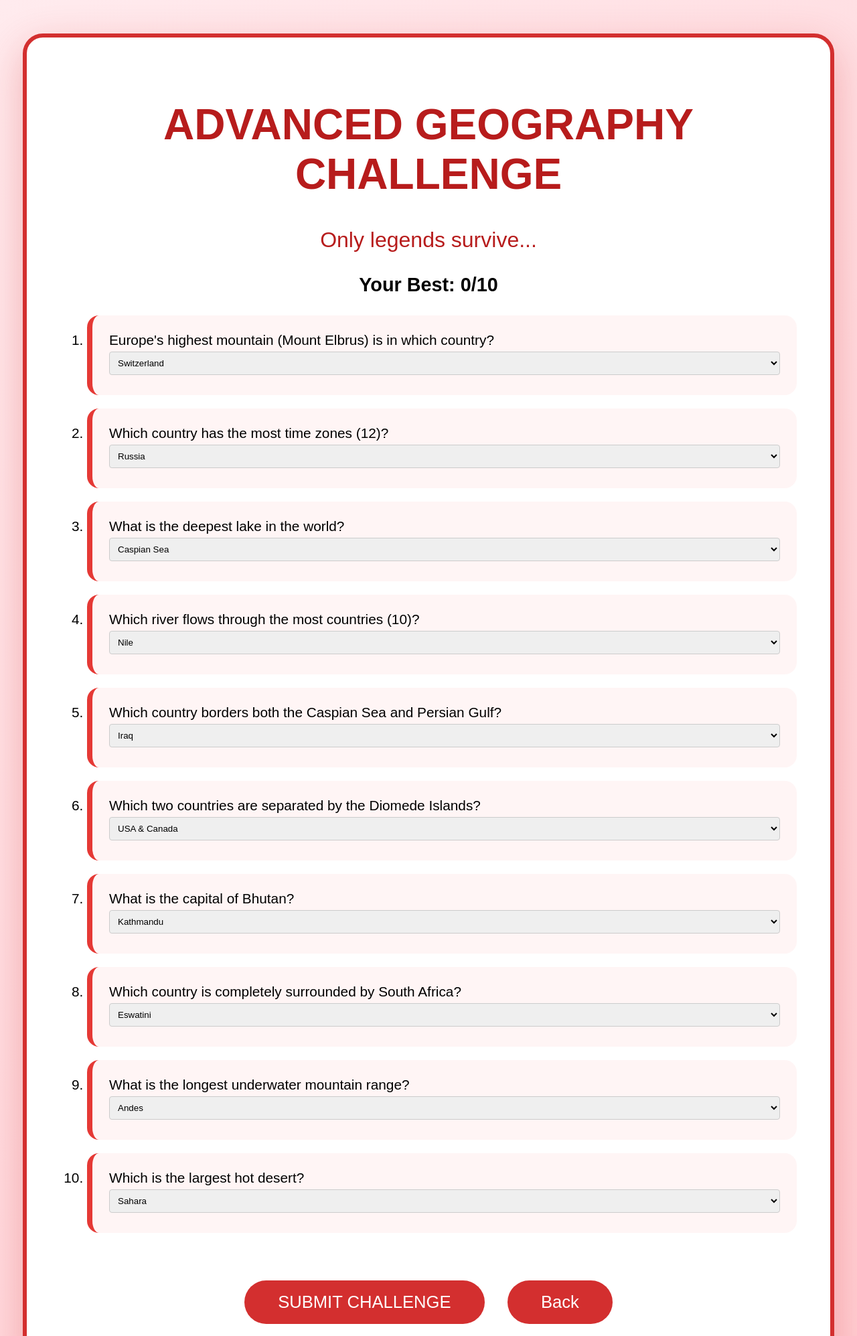
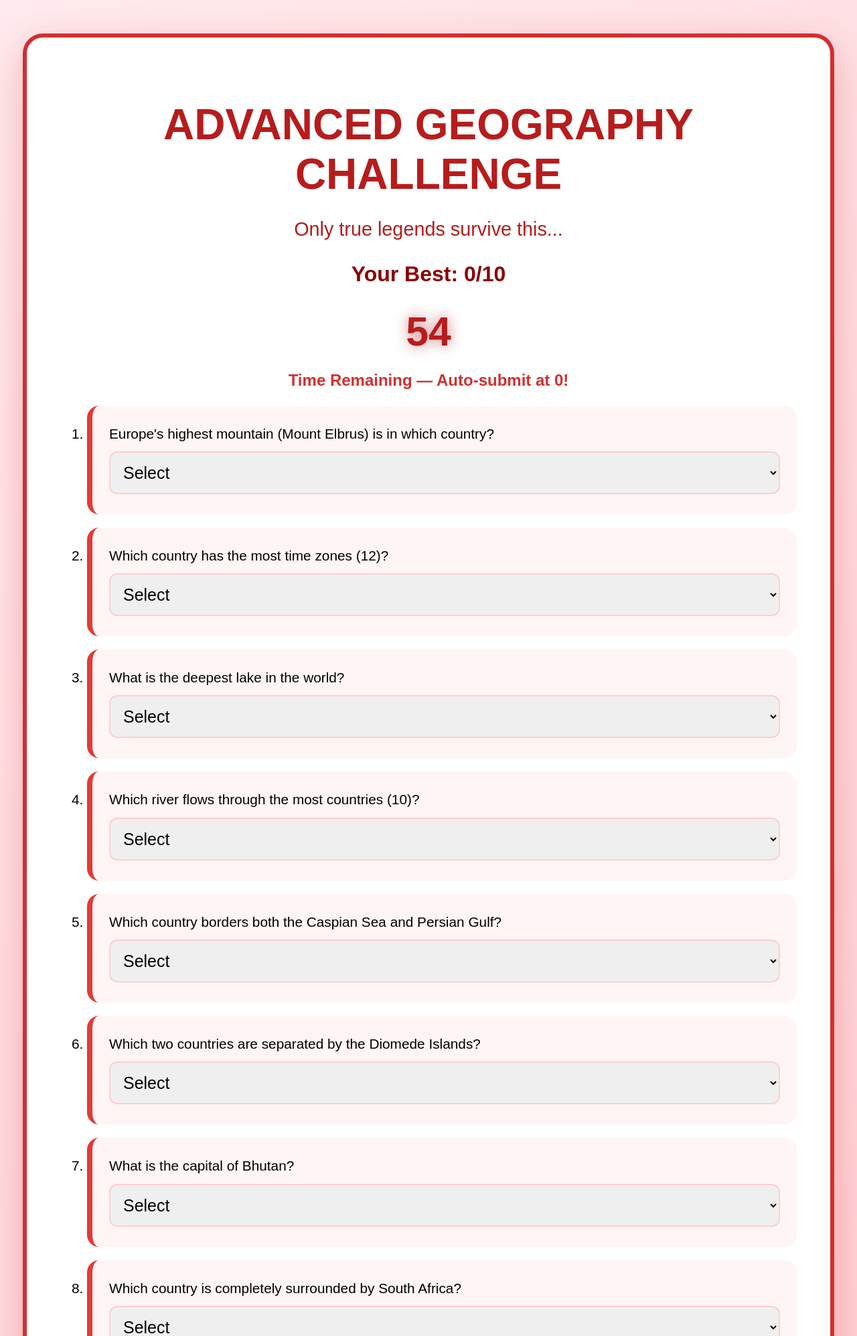
Before and after one commit to mikedon2008/Assessment2, a Flask app: page /advanced_quiz in a window 1280 px wide. Shown: the top 1995 px of the page at 67% size. Run offline with Flask 3, Linux system fonts and the light colour scheme; a user stored in the database is signed in; data comes from the database, SQL or seed files in the repository; both versions use the stored data as it was after the commit.

Commit message:
did final update for the table in the adming portal to see if it works, as it need to be record as the player's time

```diff
--- a/Templates/advanced_quiz.html
+++ b/Templates/advanced_quiz.html
@@ -1,71 +1,125 @@
 <!DOCTYPE html>
 <html>
 <head>
-    <title>ADVANCED CHALLENGE - MIKEDON</title>
+    <title>ADVANCED GEOGRAPHY CHALLENGE</title>
     <link rel="stylesheet" href="/static/styles.css">
     <style>
         body { background: linear-gradient(135deg, #ffebee, #ffcdd2); padding: 20px; font-family: Arial; }
         .box { max-width: 1100px; margin: 30px auto; background: white; padding: 50px; border-radius: 30px;
                box-shadow: 0 20px 60px rgba(211,47,47,0.3); border: 6px solid #d32f2f; text-align: center; }
-        h1 { color: #b71c1c; font-size: 4em; }
+        h1 { color: #b71c1c; font-size: 4em; margin-bottom: 20px; }
         li { background: #fff5f5; padding: 25px; margin: 20px 0; border-radius: 18px; border-left: 8px solid #e53935;
-             text-align: left; font-size: 1.3em; }
-        button { background: #d32f2f; color: white; padding: 18px 50px; font-size: 1.6em; border: none;
-                 border-radius: 50px; margin: 15px; cursor: pointer; }
+             text-align: left; font-size: 1.3em; line-height: 1.6; }
+        select { width: 100%; padding: 15px; font-size: 1.2em; border: 2px solid #ffcdd2; border-radius: 12px; margin-top: 10px; }
+        button { background: #d32f2f; color: white; padding: 20px 60px; font-size: 1.6em; border: none;
+                 border-radius: 50px; cursor: pointer; margin: 20px 10px; box-shadow: 0 10px 30px rgba(211,47,47,0.4); }
+        button:hover { background: #b71c1c; transform: translateY(-3px); }
         .wrong { color: red; font-weight: bold; }
         .correct { color: green; font-weight: bold; }
+        .perfect { color: gold; font-size: 3em; text-shadow: 0 0 30px gold; font-weight: bold; }
+        .time { color: #d32f2f; font-size: 2.2em; font-weight: bold; margin: 20px 0; }
+        #timer {
+            font-size: 3.8em;
+            font-weight: bold;
+            color: #b71c1c;
+            margin: 20px 0;
+            text-shadow: 0 0 20px rgba(183, 28, 28, 0.6);
+        }
+        #timer.warning {
+            color: #8B0000;
+            animation: pulse 0.8s infinite;
+        }
+        @keyframes pulse {
+            0% { transform: scale(1); }
+            50% { transform: scale(1.15); }
+            100% { transform: scale(1); }
+        }
     </style>
 </head>
 <body>
 <div class="box">
     <h1>ADVANCED GEOGRAPHY CHALLENGE</h1>
-    <p style="font-size:2em;color:#b71c1c;">Only legends survive...</p>
-    <p style="font-size:1.8em;"><strong>Your Best: {{ high_score }}/10</strong></p>
+    <p style="font-size:1.8em; color:#b71c1c;">Only true legends survive this...</p>
+    <p style="font-size:2em; color:#8B0000;"><strong>Your Best: {{ high_score }}/10</strong></p>
+
+    <!-- LIVE 60-SECOND TIMER -->
+    <div id="timer">60</div>
+    <p style="font-size:1.5em; color:#d32f2f; font-weight:bold;">Time Remaining — Auto-submit at 0!</p>
 
     {% if not submitted %}
-    <form method="post">
+    <form method="post" id="quizForm">
         <ol>
             <li>Europe's highest mountain (Mount Elbrus) is in which country?<br>
-                <select name="q0" required><option value="0">Switzerland</option><option value="1">Italy</option><option value="2">Russia</option><option value="3">France</option></select></li>
+                <select name="q0" required><option value="">Select</option><option value="0">Switzerland</option><option value="1">Italy</option><option value="2">Russia</option><option value="3">France</option></select></li>
             <li>Which country has the most time zones (12)?<br>
-                <select name="q1" required><option value="0">Russia</option><option value="1">United States</option><option value="2">France</option><option value="3">China</option></select></li>
+                <select name="q1" required><option value="">Select</option><option value="0">Russia</option><option value="1">United States</option><option value="2">France</option><option value="3">China</option></select></li>
             <li>What is the deepest lake in the world?<br>
-                <select name="q2" required><option value="0">Caspian Sea</option><option value="1">Lake Baikal</option><option value="2">Lake Tanganyika</option><option value="3">Crater Lake</option></select></li>
+                <select name="q2" required><option value="">Select</option><option value="0">Caspian Sea</option><option value="1">Lake Baikal</option><option value="2">Lake Tanganyika</option><option value="3">Crater Lake</option></select></li>
             <li>Which river flows through the most countries (10)?<br>
-                <select name="q3" required><option value="0">Nile</option><option value="1">Amazon</option><option value="2">Danube</option><option value="3">Rhine</option></select></li>
+                <select name="q3" required><option value="">Select</option><option value="0">Nile</option><option value="1">Amazon</option><option value="2">Danube</option><option value="3">Rhine</option></select></li>
             <li>Which country borders both the Caspian Sea and Persian Gulf?<br>
-                <select name="q4" required><option value="0">Iraq</option><option value="1">Iran</option><option value="2">Azerbaijan</option><option value="3">Turkmenistan</option></select></li>
+                <select name="q4" required><option value="">Select</option><option value="0">Iraq</option><option value="1">Iran</option><option value="2">Azerbaijan</option><option value="3">Turkmenistan</option></select></li>
             <li>Which two countries are separated by the Diomede Islands?<br>
-                <select name="q5" required><option value="0">USA & Canada</option><option value="1">Russia & USA</option><option value="2">Japan & Russia</option><option value="3">Norway & Sweden</option></select></li>
+                <select name="q5" required><option value="">Select</option><option value="0">USA & Canada</option><option value="1">Russia & USA</option><option value="2">Japan & Russia</option><option value="3">Norway & Sweden</option></select></li>
             <li>What is the capital of Bhutan?<br>
-                <select name="q6" required><option value="0">Kathmandu</option><option value="1">Thimphu</option><option value="2">Ulaanbaatar</option><option value="3">Bandar Seri Begawan</option></select></li>
+                <select name="q6" required><option value="">Select</option><option value="0">Kathmandu</option><option value="1">Thimphu</option><option value="2">Ulaanbaatar</option><option value="3">Bandar Seri Begawan</option></select></li>
             <li>Which country is completely surrounded by South Africa?<br>
-                <select name="q7" required><option value="0">Eswatini</option><option value="1">Lesotho</option><option value="2">Namibia</option><option value="3">Botswana</option></select></li>
+                <select name="q7" required><option value="">Select</option><option value="0">Eswatini</option><option value="1">Lesotho</option><option value="2">Namibia</option><option value="3">Botswana</option></select></li>
             <li>What is the longest underwater mountain range?<br>
-                <select name="q8" required><option value="0">Andes</option><option value="1">Himalayas</option><option value="2">Mid-Atlantic Ridge</option><option value="3">Rockies</option></select></li>
+                <select name="q8" required><option value="">Select</option><option value="0">Andes</option><option value="1">Himalayas</option><option value="2">Mid-Atlantic Ridge</option><option value="3">Rockies</option></select></li>
             <li>Which is the largest hot desert?<br>
-                <select name="q9" required><option value="0">Sahara</option><option value="1">Arabian</option><option value="2">Gobi</option><option value="3">Kalahari</option></select></li>
+                <select name="q9" required><option value="">Select</option><option value="0">Sahara</option><option value="1">Arabian</option><option value="2">Gobi</option><option value="3">Kalahari</option></select></li>
         </ol>
         <br><br>
         <button type="submit">SUBMIT CHALLENGE</button>
-        <a href="/userhome"><button type="button">Back</button></a>
+        <a href="/userhome"><button type="button">Back to Dashboard</button></a>
     </form>
 
+    <script>
+        let timeLeft = 60;
+        const timerDisplay = document.getElementById('timer');
+        const form = document.getElementById('quizForm');
+
+        const countdown = setInterval(() => {
+            timeLeft--;
+            timerDisplay.textContent = timeLeft;
+
+            if (timeLeft <= 10) {
+                timerDisplay.classList.add('warning');
+            }
+
+            if (timeLeft <= 0) {
+                clearInterval(countdown);
+                alert("TIME'S UP! Submitting your Advanced Challenge...");
+                form.submit();
+            }
+        }, 1000);
+    </script>
+
     {% else %}
-    <h2 style="font-size:3.5em;color:#d32f2f;">Score: {{ score }}/10</h2>
-    <p style="font-size:2em;"><strong>Level: {{ level }}</strong></p>
-    <p style="font-size:1.8em;"><strong>Advanced Best: {{ high_score }}/10</strong></p>
+    <h2 style="font-size:3.5em; color:#d32f2f;">Challenge Complete!</h2>
+    <p style="font-size:3em; color:#b71c1c;"><strong>Score: {{ score }}/10 → {{ level }}</strong></p>
+    <p style="font-size:2.5em; color:#8B0000;"><strong>Advanced Best: {{ high_score }}/10</strong></p>
+
+    <!-- TIME TAKEN -->
+    <p class="time">Time Taken: {{ time_taken }} seconds</p>
+
+    {% if score == 10 %}
+    <div class="perfect">PERFECT SCORE! YOU ARE A TRUE GEOGRAPHY GOD!</div>
+    {% endif %}
 
     {% if wrong_questions %}
-    <h3 style="color:#b71c1c;">Wrong Answers:</h3>
-    {% for q in wrong_questions %}
-    <p>Q{{ q.num }}: <span class="wrong">You: {{ q.your_answer }}</span> → <span class="correct">Correct: {{ q.correct_answer }}</span></p>
-    {% endfor %}
+    <h3 style="color:#b71c1c; font-size:2em;">Questions You Got Wrong:</h3>
+    <div style="background:#fff5f5; padding:30px; border-radius:20px; text-align:left; font-size:1.4em;">
+        {% for q in wrong_questions %}
+        <p>Q{{ q.num }}: <span class="wrong">You: {{ q.your_answer }}</span> → <span class="correct">Correct: {{ q.correct_answer }}</span></p>
+        {% endfor %}
+    </div>
     {% endif %}
 
     <br><br>
     <a href="/advanced_quiz"><button>Try Again</button></a>
-    <a href="/userhome"><button>Dashboard</button></a>
+    <a href="/userhome"><button>Back to Dashboard</button></a>
     {% endif %}
 </div>
 </body>
--- a/app.py
+++ b/app.py
@@ -1,7 +1,9 @@
 from flask import Flask, render_template, request, redirect, url_for, session, flash
 import sqlite3
-from datetime import datetime, date
+from datetime import datetime
 import os
+
+# Only import waitress when on Render.com
 if os.environ.get('RENDER'):
     from waitress import serve
 
@@ -9,7 +11,7 @@ app = Flask(__name__)
 app.secret_key = 'mikedon-geography-quiz-final-2025'
 
 # ========================================
-# DATABASE SETUP
+# DATABASE SETUP — NOW WITH time_taken COLUMN
 # ========================================
 def init_db():
     conn = sqlite3.connect('database.db')
@@ -25,14 +27,15 @@ def init_db():
                  user_id INTEGER,
                  score INTEGER,
                  level TEXT,
-                 timestamp TEXT)''')
+                 timestamp TEXT,
+                 time_taken INTEGER DEFAULT 0)''')  # NEW: time in seconds
     c.execute('INSERT OR IGNORE INTO users (username, password, is_admin) VALUES (?, ?, ?)',
               ('nguyen.don225@education.nsw.gov.au', 'Duc10042008@', 1))
     conn.commit()
     conn.close()
 
 # ========================================
-# ALL YOUR ROUTES — 100% WORKING
+# ALL ROUTES
 # ========================================
 @app.route('/')
 def index():
@@ -48,11 +51,11 @@ def signup():
         try:
             c.execute("INSERT INTO users (username, password) VALUES (?, ?)", (username, password))
             conn.commit()
-            flash("Account created! You can now log in.")
+            flash("Account created!")
             conn.close()
             return redirect(url_for('login'))
         except sqlite3.IntegrityError:
-            flash("Username already taken!")
+            flash("Username taken!")
         conn.close()
     return render_template('signUp.html')
 
@@ -73,7 +76,7 @@ def login():
             if username == 'nguyen.don225@education.nsw.gov.au':
                 return redirect(url_for('admin_security'))
             return redirect(url_for('user_home'))
-        flash("Wrong username or password!")
+        flash("Wrong username/password")
     return render_template('login.html')
 
 @app.route('/admin_security', methods=['GET', 'POST'])
@@ -93,7 +96,9 @@ def super_admin_panel():
         return redirect(url_for('user_home'))
     conn = sqlite3.connect('database.db')
     c = conn.cursor()
-    c.execute("SELECT r.id, u.username, r.score, r.level, r.timestamp FROM records r JOIN users u ON r.user_id = u.id ORDER BY r.timestamp DESC")
+    c.execute("""SELECT r.id, u.username, r.score, r.level, r.timestamp, r.time_taken
+                 FROM records r JOIN users u ON r.user_id = u.id
+                 ORDER BY r.timestamp DESC""")
     records = c.fetchall()
     conn.close()
     return render_template('super_admin_panel.html', records=records)
@@ -114,7 +119,9 @@ def logout():
     session.clear()
     return redirect(url_for('login'))
 
-# NORMAL QUIZ — PERFECT
+# ========================================
+# NORMAL QUIZ WITH TIMER
+# ========================================
 @app.route('/collectingdata', methods=['GET', 'POST'])
 def collecting_data():
     if 'user_id' not in session:
@@ -134,6 +141,10 @@ def collecting_data():
         ["New Zealand", "Australia", "South Africa", "Indonesia"]
     ]
 
+    # Start timer when quiz loads
+    if request.method == 'GET':
+        session['quiz_start_time'] = datetime.now().timestamp()
+
     conn = sqlite3.connect('database.db')
     c = conn.cursor()
     c.execute("SELECT MAX(score) FROM records WHERE user_id=?", (session['user_id'],))
@@ -141,6 +152,10 @@ def collecting_data():
     high_score = best if best else 0
 
     if request.method == 'POST':
+        # Calculate time taken
+        start_time = session.get('quiz_start_time', datetime.now().timestamp())
+        time_taken = int(datetime.now().timestamp() - start_time)
+
         score = 0
         wrong_questions = []
         for i in range(10):
@@ -157,19 +172,25 @@ def collecting_data():
         level = "Geography God" if score == 10 else "Expert" if score >= 8 else "Good" if score >= 6 else "Beginner"
         perfect = (score == 10)
 
-        c.execute("INSERT INTO records (user_id, score, level, timestamp) VALUES (?,?,?,?)",
-                  (session['user_id'], score, level, datetime.now().strftime("%Y-%m-%d %H:%M")))
+        c.execute("INSERT INTO records (user_id, score, level, timestamp, time_taken) VALUES (?,?,?,?,?)",
+                  (session['user_id'], score, level, datetime.now().strftime("%Y-%m-%d %H:%M"), time_taken))
         conn.commit()
         conn.close()
 
+        # Clear timer from session
+        session.pop('quiz_start_time', None)
+
         return render_template('collectingData.html',
                                submitted=True, score=score, level=level, perfect=perfect,
-                               wrong_questions=wrong_questions, high_score=max(high_score, score))
+                               wrong_questions=wrong_questions, high_score=max(high_score, score),
+                               time_taken=time_taken)
 
     conn.close()
     return render_template('collectingData.html', submitted=False, high_score=high_score)
 
-# ADVANCED QUIZ — PERFECT
+# ========================================
+# ADVANCED QUIZ WITH TIMER
+# ========================================
 @app.route('/advanced_quiz', methods=['GET', 'POST'])
 def advanced_quiz():
     if 'user_id' not in session:
@@ -189,6 +210,9 @@ def advanced_quiz():
         ["Sahara", "Arabian", "Gobi", "Kalahari"]
     ]
 
+    if request.method == 'GET':
+        session['quiz_start_time'] = datetime.now().timestamp()
+
     conn = sqlite3.connect('database.db')
     c = conn.cursor()
     c.execute("SELECT MAX(score) FROM records WHERE user_id=? AND (level LIKE '%Advanced%' OR level LIKE '%GOD%' OR level LIKE '%Master%')", (session['user_id'],))
@@ -196,6 +220,9 @@ def advanced_quiz():
     high_score = best if best else 0
 
     if request.method == 'POST':
+        start_time = session.get('quiz_start_time', datetime.now().timestamp())
+        time_taken = int(datetime.now().timestamp() - start_time)
+
         score = 0
         wrong_questions = []
         for i in range(10):
@@ -211,30 +238,29 @@ def advanced_quiz():
 
         level = "GEOGRAPHY GOD" if score == 10 else "Master" if score >= 8 else "Advanced Challenger"
 
-        c.execute("INSERT INTO records (user_id, score, level, timestamp) VALUES (?,?,?,?)",
-                  (session['user_id'], score, level + " (Advanced)", datetime.now().strftime("%Y-%m-%d %H:%M")))
+        c.execute("INSERT INTO records (user_id, score, level, timestamp, time_taken) VALUES (?,?,?,?,?)",
+                  (session['user_id'], score, level + " (Advanced)", datetime.now().strftime("%Y-%m-%d %H:%M"), time_taken))
         conn.commit()
         conn.close()
 
+        session.pop('quiz_start_time', None)
+
         return render_template('advanced_quiz.html',
                                submitted=True, score=score, level=level,
-                               wrong_questions=wrong_questions, high_score=max(high_score, score))
+                               wrong_questions=wrong_questions, high_score=max(high_score, score),
+                               time_taken=time_taken)
 
     conn.close()
     return render_template('advanced_quiz.html', submitted=False, high_score=high_score)
 
 # ========================================
-# RUN APP — WORKS EVERYWHERE
+# RUN APP — WORKS ON MAC & RENDER.COM
 # ========================================
 if __name__ == '__main__':
     init_db()
-
-    # Running on your Mac
     if not os.environ.get('RENDER'):
-        print("Running locally on Mac — using Flask debug server")
+        print("Running locally — Flask debug server")
         app.run(host='0.0.0.0', port=8000, debug=True)
-
-    # Running on Render.com
     else:
-        print("Deployed on Render.com — using Waitress production server")
+        print("Deployed on Render.com — using Waitress")
         serve(app, host='0.0.0.0', port=int(os.environ.get('PORT', 8000)))
```
Also changed, not shown: Templates/collectingData.html (+60 -15 lines), Templates/super_admin_panel.html (+13 -5 lines), database.db, database_old.db (added).
